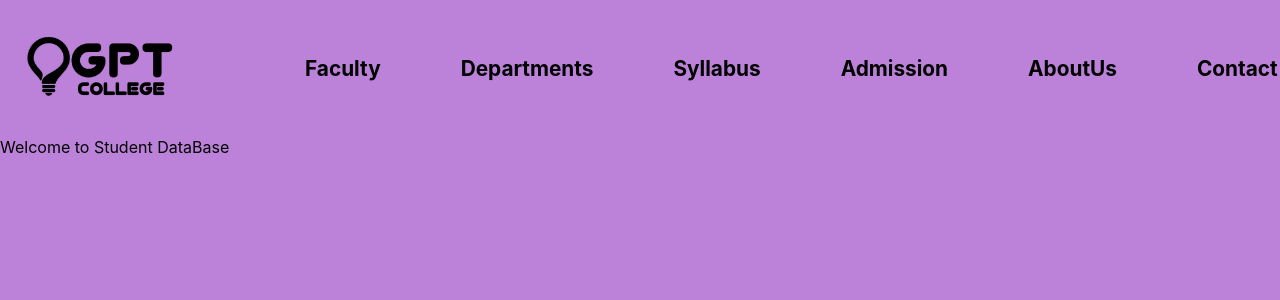
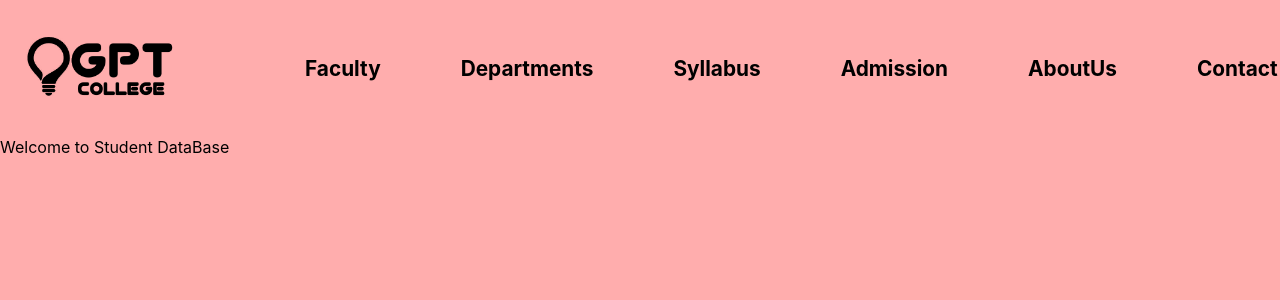
Before and after one commit to NitinHarsur/Student-Database, a React (Create React App) app in the folder frontend/: page / in a window 1280 px wide. Shown: the top 300 px of the page. Built offline with nearby package versions, Linux system fonts and the light colour scheme.

Commit message:
added the menu pages

```diff
--- a/frontend/src/App.jsx
+++ b/frontend/src/App.jsx
@@ -3,16 +3,30 @@ import { BrowserRouter as Router, Routes, Route } from 'react-router-dom';
 import HomePage from './pages/HomePage';
 import StudentHome from './pages/student/StudentHome';
 import TeacherHome from './pages/teacher/TeacherHome';
+import Contact from './pages/menu-pages/Contact'; // Import the ContactPage component
+import Faculty from './pages/menu-pages/Faculty'; // Import the FacultyPage component
+import Department from './pages/menu-pages/Department'; // Import the DepartmentsPage component
+import Syllabus from './pages/menu-pages/Syllabus'; // Import the SyllabusPage component
+import Admission from './pages/menu-pages/Admission'; // Import the AdmissionPage component
+import AboutUs from './pages/menu-pages/AboutUs'; // Import the AboutUsPage component
 
 function App() {
   return (
+    <>
     <Router>
       <Routes>
         <Route path="/" element={<HomePage />} />
-        <Route path="/teacher/TeacherHome" element={<TeacherHome />} />
-        <Route path="/student/StudentHome" element={<StudentHome />} />
+        <Route path="/student/login" element={<StudentHome />} />
+        <Route path="/teacher/login" element={<TeacherHome />} />
+        <Route path="/contact" element={<Contact />} />
+        <Route path="/faculty" element={<Faculty />} />
+        <Route path="/departments" element={<Department />} />
+        <Route path="/syllabus" element={<Syllabus />} />
+        <Route path="/admission" element={<Admission />} />
+        <Route path="/about" element={<AboutUs />} />
       </Routes>
     </Router>
+    </>
   );
 }
 
--- a/frontend/src/pages/Home.css
+++ b/frontend/src/pages/Home.css
@@ -1,5 +1,5 @@
 body{
-  background-color: rgb(188, 129, 217);
+  background-color: #ffadad;
 }
 
 
@@ -23,10 +23,13 @@ body{
     margin-left: 120px;
     padding: 10px;
   }
-  .navbar .menu-list li{
+
+
+  .navbar .menu-list li a{
     cursor: pointer;
+    color: black;
+    text-decoration: none;
   }
-
   .login-container {
     margin-left: auto; /* This pushes the login select to the left */
   }
--- a/frontend/src/pages/HomePage.jsx
+++ b/frontend/src/pages/HomePage.jsx
@@ -1,5 +1,5 @@
 import React, { useState } from 'react';
-import { useNavigate } from 'react-router-dom';
+import { useNavigate,Link } from 'react-router-dom';
 import logo  from '../images/logo.jpg'
 import  './Home.css'
 function HomePage() {
@@ -24,12 +24,12 @@ function HomePage() {
         </div>
         <div className="menu">
           <ul className="menu-list">
-            <li>Faculty</li>
-            <li>Departments</li>
-            <li>Syllabus</li>
-            <li>Admission</li>
-            <li>AboutUs</li>
-            <li>Contact</li>
+          <li><Link to="/faculty">Faculty</Link></li>
+            <li><Link to="/departments">Departments</Link></li>
+            <li><Link to="/syllabus">Syllabus</Link></li>
+            <li><Link to="/admission">Admission</Link></li>
+            <li><Link to="/about">AboutUs</Link></li>
+            <li><Link to="/contact">Contact</Link></li>
           </ul>
         </div>
       <div className="login-container">
--- /dev/null
+++ b/frontend/src/pages/menu-pages/AboutUs.jsx
@@ -0,0 +1,9 @@
+import React from 'react'
+
+export default function AboutUs() {
+  return (
+    <div>
+      this is About page
+    </div>
+  )
+}
--- /dev/null
+++ b/frontend/src/pages/menu-pages/Admission.jsx
@@ -0,0 +1,9 @@
+import React from 'react'
+
+export default function Admission () {
+  return (
+    <div>
+      this is Admission page
+    </div>
+  )
+}
--- /dev/null
+++ b/frontend/src/pages/menu-pages/Contact.jsx
@@ -0,0 +1,9 @@
+import React from 'react'
+
+export default function Contact() {
+  return (
+    <div className='contactPage' style={{backgroundColor:'yellow'}}>
+      this is contact page
+    </div>
+  )
+}
--- /dev/null
+++ b/frontend/src/pages/menu-pages/Department.jsx
@@ -0,0 +1,9 @@
+import React from 'react'
+
+export default function Department() {
+  return (
+    <div>
+      this is department HomePage
+    </div>
+  )
+}
--- /dev/null
+++ b/frontend/src/pages/menu-pages/Faculty.jsx
@@ -0,0 +1,9 @@
+import React from 'react'
+
+export default function Faculty() {
+  return (
+    <div>
+      this is faculty page
+    </div>
+  )
+}
--- /dev/null
+++ b/frontend/src/pages/menu-pages/Syllabus.jsx
@@ -0,0 +1,9 @@
+import React from 'react'
+
+export default function Syllabus() {
+  return (
+    <div>
+      this is syllabus page
+    </div>
+  )
+}
```
